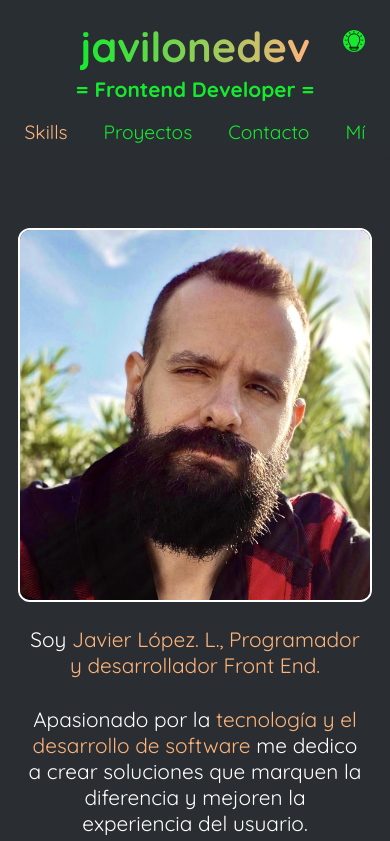
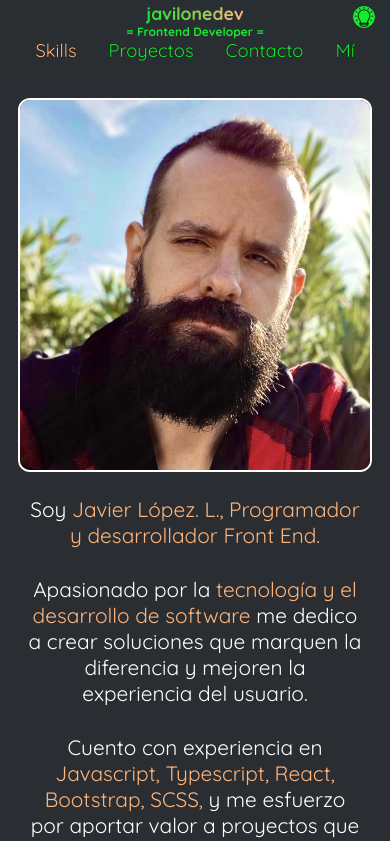
Before and after one commit to Javilone/javilonedev.es, a React app: page / in a window 390 px wide. Shown: the top 841 px of the page. Built offline with nearby package versions, Linux system fonts and the light colour scheme; a web font is replaced by a local one.

Commit message:
Enlace web Rick Morty

```diff
--- a/package.json
+++ b/package.json
@@ -8,7 +8,7 @@
     "type-check": "tsc --noEmit",
     "type-check:watch": "npm run type-check -- --watch",
     "start:dev": "webpack-dev-server --mode development --open",
-    "build": "rimraf dist && webpack --mode development"
+    "build": "rimraf dist && webpack --mode production"
   },
   "author": "",
   "license": "ISC",
@@ -29,6 +29,7 @@
     "react-router-dom": "^6.26.2",
     "rimraf": "^3.0.2",
     "style-loader": "^3.3.4",
+    "terser-webpack-plugin": "^5.3.10",
     "typescript": "^4.6.4",
     "webpack": "^5.72.1",
     "webpack-cli": "^4.9.2",
--- a/src/layout/app/header/header_styles.css
+++ b/src/layout/app/header/header_styles.css
@@ -69,7 +69,29 @@ h4 {
 }
 
 @media screen and (max-width: 700px) {
+  .app-style {
+    padding: 1px 0px;
+    height: 66px;
+  }
+
   .app-style span {
-    font-size: 1.2rem;
+    font-size: 1.15rem;
+    text-shadow: 0px 0px 1px black;
+  }
+
+  .app-style h1 {
+    font-size: 1.1rem;
+  }
+
+  .app-style h4 {
+    font-size: 0.75rem;
+  }
+
+  .app-style a {
+    margin: 0px 16px;
+  }
+
+  .theme-container {
+    margin: 0 30px -26px 0;
   }
 }
--- a/src/scenes/section3/section3_styles.css
+++ b/src/scenes/section3/section3_styles.css
@@ -27,9 +27,11 @@
   color: #feb47b;
 }
 
-@media screen and (max-width: 700px) {
+@media screen and (max-width: 1080px) {
   .mi-container {
     flex-direction: column;
+    align-items: center;
+    gap: 24px;
   }
 
   .mi-container p {
--- a/src/styles.css
+++ b/src/styles.css
@@ -47,4 +47,14 @@ hr {
   .section-global {
     width: 92%;
   }
+
+  hr {
+    transform: translateY(-60px);
+  }
+
+  .top-hr {
+    visibility: hidden;
+    transform: translateY(-180px);
+    margin: 0 0 96px 0;
+  }
 }
--- a/src/theme.css
+++ b/src/theme.css
@@ -135,3 +135,9 @@ body {
 .mi-text {
   color: var(--mi-text-color);
 }
+
+/* @media screen and (max-width: 700px) {
+  .app-style {
+    background: #2a2e3296;
+  }
+} */
--- a/webpack.config.js
+++ b/webpack.config.js
@@ -2,8 +2,11 @@ const path = require("path");
 const HtmlWebpackPlugin = require("html-webpack-plugin");
 const CopyWebpackPlugin = require("copy-webpack-plugin");
 
+const TerserPlugin = require("terser-webpack-plugin");
+
 module.exports = {
   context: path.join(__dirname, "src"),
+  mode: "production",
   resolve: {
     extensions: [".js", ".ts", ".tsx"],
   },
@@ -51,6 +54,10 @@ module.exports = {
   devServer: {
     historyApiFallback: true,
   },
+  optimization: {
+    minimize: true, // Habilita la minimización
+    minimizer: [new TerserPlugin()], // Usa el TerserPlugin para minificar
+  },
   plugins: [
     new HtmlWebpackPlugin({
       filename: "index.html",
```
Also changed, not shown: 1 other file (tests, documents, lock files or other folders).
